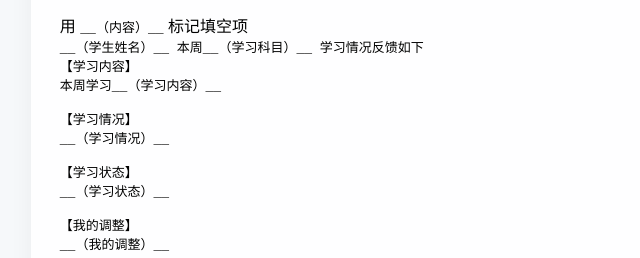
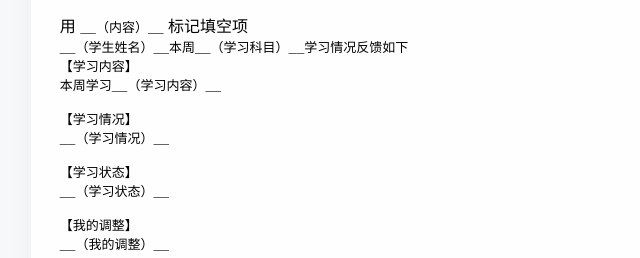
Before and after one commit to youzi-youzi/teacher-s-feedback, a website: page index.html in a window 1280 px wide. Shown: the part 210-468 px from the top of the page, 109-749 px from the left. Drawn offline with Linux system fonts and the light colour scheme.

Commit message:
Add files via upload

```diff
--- a/index.html
+++ b/index.html
@@ -34,7 +34,7 @@
   <div class="card">
     <h2>步骤1 · 定义反馈模板</h2>
     <p>用 <code>__（内容）__</code> 标记填空项</p>
-    <pre>__（学生姓名）__ 本周__（学习科目）__ 学习情况反馈如下
+    <pre>__（学生姓名）__本周__（学习科目）__学习情况反馈如下
 【学习内容】
 本周学习__（学习内容）__
 
```
